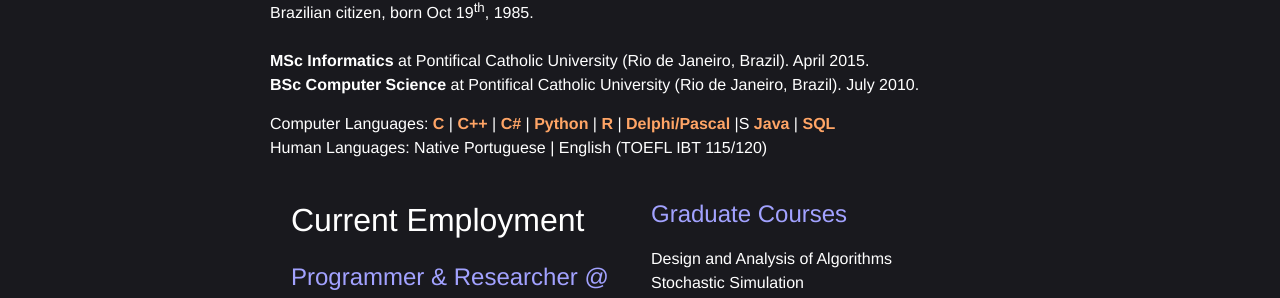
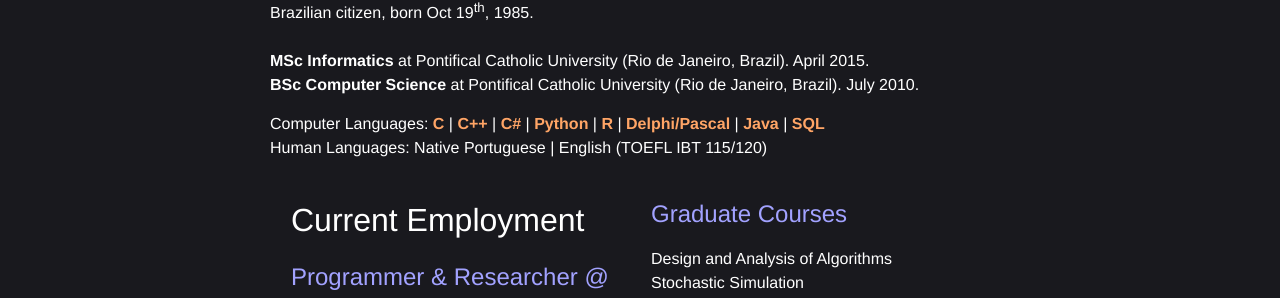
Before and after one commit to anlutfi/anlutfi.github.io, a Jekyll site: the page built from index.html, in a window 1280 px wide and 900 px high. Shown: the part 301-599 px from the top of the window. Built offline with Jekyll 4.4.1, drawn with Linux system fonts in a browser that asks for light colours.

Commit message:
modified:   index.html --> typo

```diff
--- a/index.html
+++ b/index.html
@@ -24,7 +24,7 @@ Brazilian citizen, born Oct 19<sup>th</sup>, 1985.
     Computer Languages:
     <span class="skill">C</span> | <span class="skill">C++</span> |
     <span class="skill">C#</span> | <span class="skill">Python</span> |
-    <span class="skill">R</span> | <span class="skill">Delphi/Pascal</span> |S
+    <span class="skill">R</span> | <span class="skill">Delphi/Pascal</span> |
     <span class="skill">Java</span> | <span class="skill">SQL</span>
     <br>Human Languages: Native Portuguese | English (TOEFL IBT 115/120)
 </p>
```
